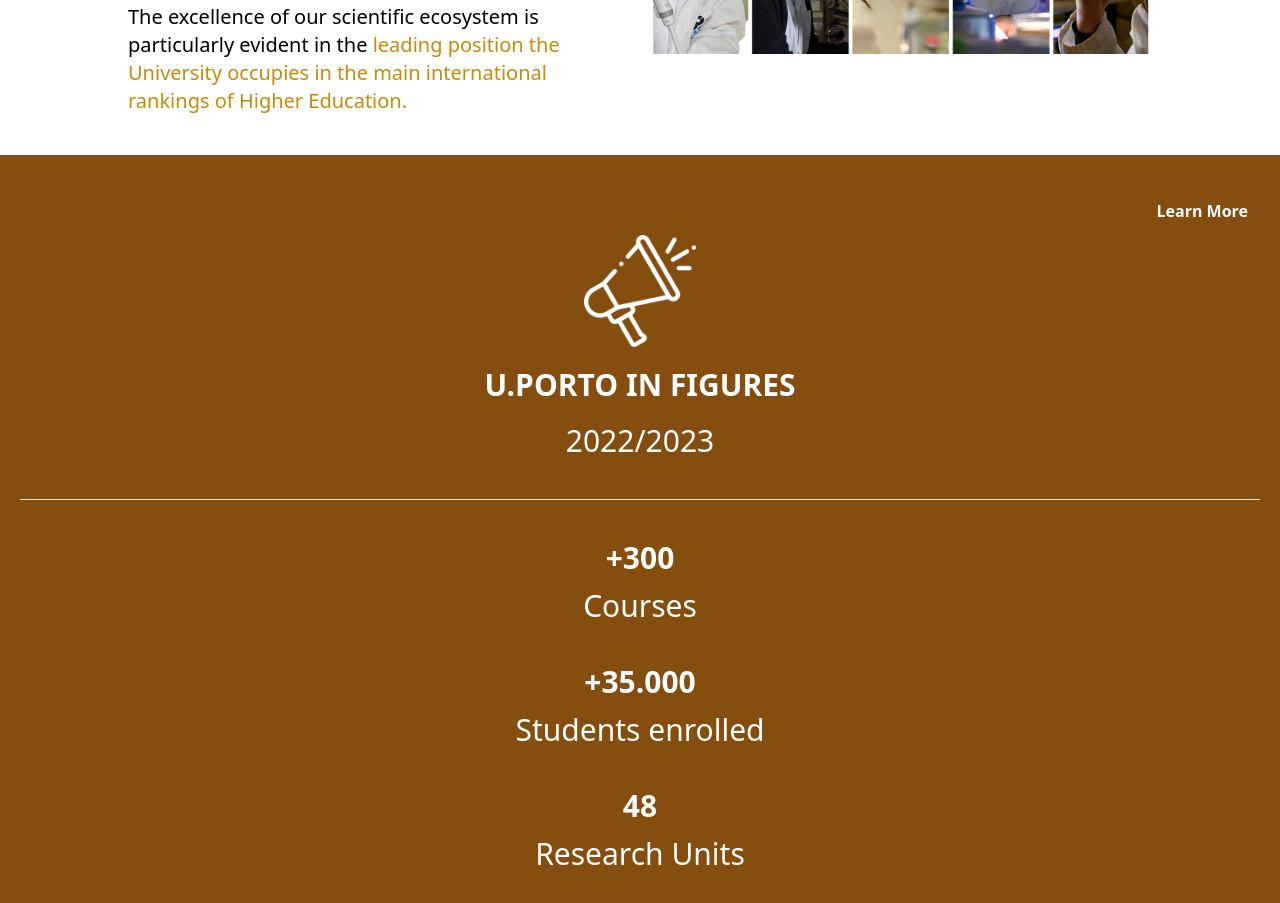
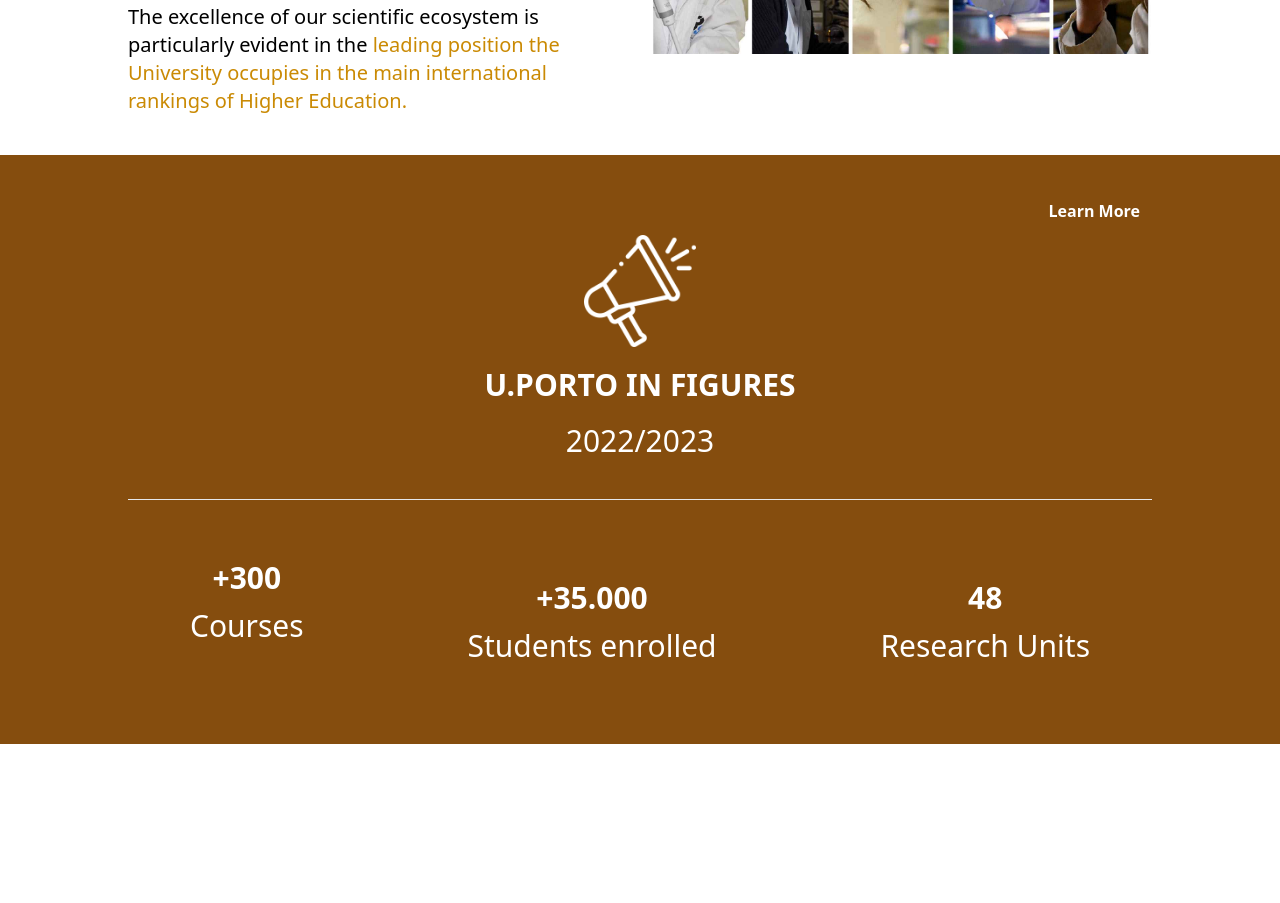
Before and after one commit to KevinRebakure/The-Gym-Cloning-7-Gate-University-of-Porto, a website: page index.html in a window 1280 px wide. Shown: the part 3063-3966 px from the top of the page. After the commit the page ends 3807 px from the top, so only its background shows below. Drawn offline with nearby package versions, Linux system fonts and the light colour scheme.

Commit message:
quick info desktop

```diff
--- a/index.html
+++ b/index.html
@@ -409,7 +409,7 @@
 
       <!-- quick info section -->
 
-      <section class="bg-yellow-800 text-white px-5 py-10">
+      <section class="bg-yellow-800 text-white px-5 py-10 sm:px-[10%]">
         <div class="relative py-10">
             <div class="flex flex-col gap-y-5 items-center mx-auto">
                 <img src="src/assets/quickinfo.png" class="size-[7rem]" alt="">
@@ -419,7 +419,7 @@
             <button class="absolute top-0 right-0 font-bold px-3 py-1">Learn More</button>
         </div>
 
-        <div class="border-t flex flex-col space-y-10 py-10 items-center ">
+        <div class="border-t flex flex-col sm:flex-row sm:justify-center sm:gap-x-10 space-y-10 py-10 items-center ">
             <div class="mx-auto space-y-3">
                 <p class="text-center font-bold text-3xl">+300</p>
                 <p class="text-center text-3xl font-light">Courses</p>
```
Also changed, not shown: src/styles/output.css.
